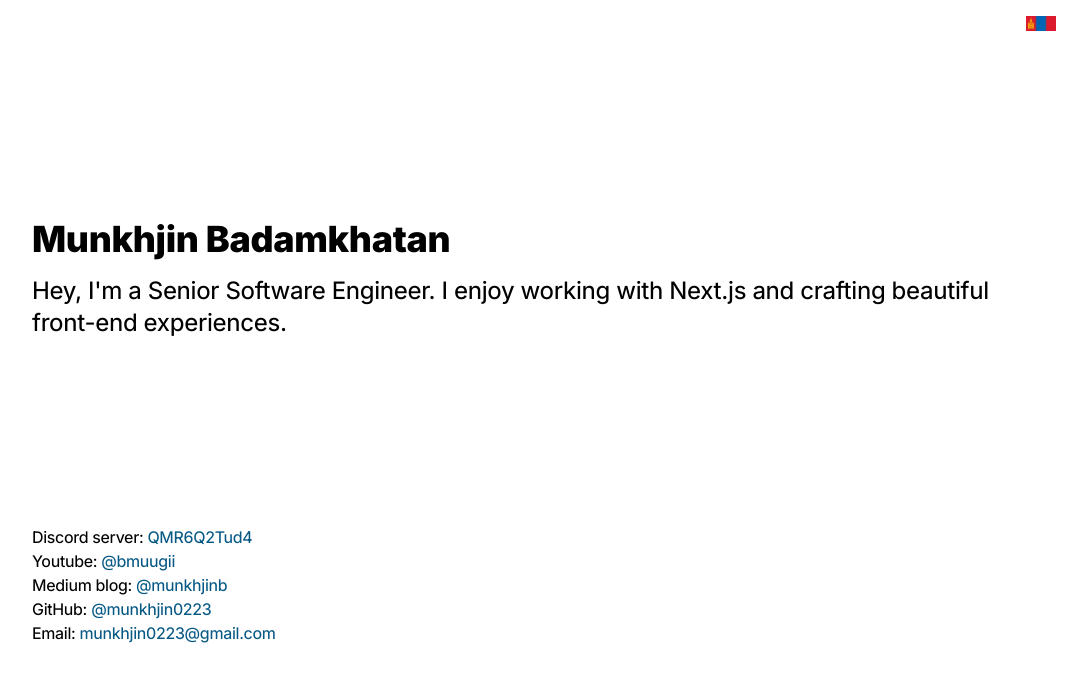
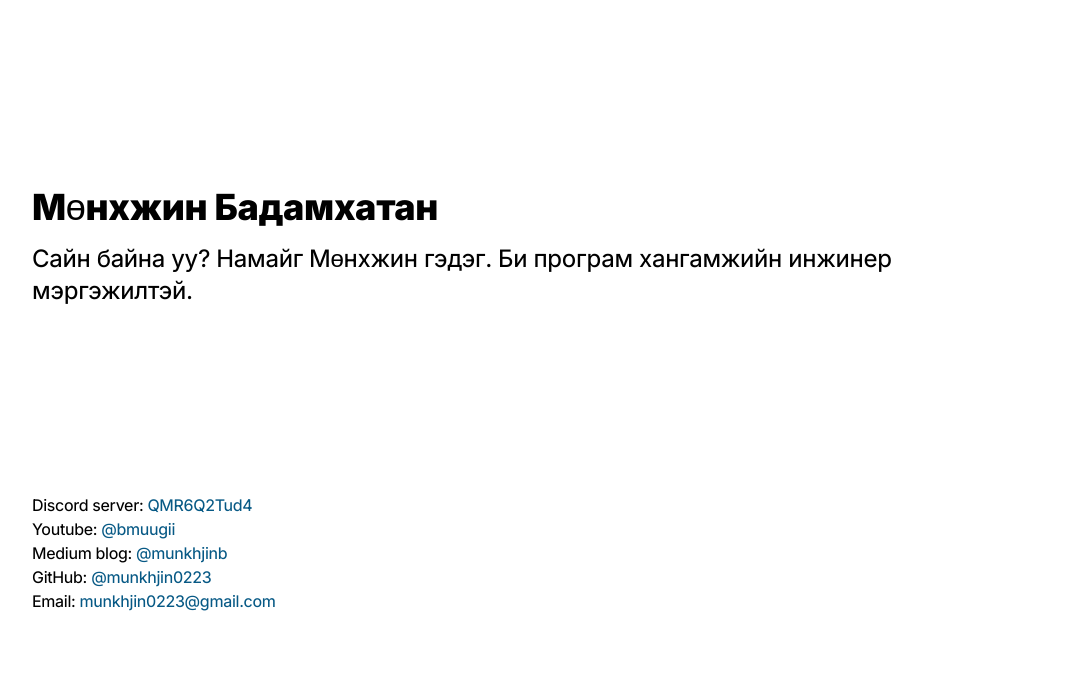
Before and after one commit to munkhjin0223/munkhjin, a Next.js app: page / in a window 1280 px wide. Before the commit this address led to /en. Shown: the top 682 px of the page, without its empty margins (96-1183 px from the left). Built offline with nearby package versions, Linux system fonts and the light colour scheme.

Commit message:
disable lang

```diff
--- a/src/app/[lang]/dictionaries.ts
+++ /dev/null
@@ -1,8 +0,0 @@
-import 'server-only';
-
-const dictionaries = {
-  en: () => import('./dictionaries/en.json').then((module) => module.default),
-  mn: () => import('./dictionaries/mn.json').then((module) => module.default),
-};
-
-export const getDictionary = async (locale) => dictionaries[locale]();
--- a/src/app/[lang]/dictionaries/en.json
+++ /dev/null
@@ -1,4 +0,0 @@
-{
-  "name": "Munkhjin Badamkhatan",
-  "description": "Hey, I'm a Senior Software Engineer. I enjoy working with Next.js and crafting beautiful front-end experiences."
-}
--- a/src/app/[lang]/dictionaries/mn.json
+++ /dev/null
@@ -1,4 +0,0 @@
-{
-  "name": "Мөнхжин Бадамхатан",
-  "description": "Сайн байна уу? Намайг Мөнхжин гэдэг. Би програм хангамжийн инжинер мэргэжилтэй."
-}
--- a/src/app/[lang]/page.tsx
+++ /dev/null
@@ -1,12 +0,0 @@
-import { getDictionary } from './dictionaries';
-
-export default async function Page({ params: { lang } }) {
-  const dict = await getDictionary(lang); // en
-
-  return (
-    <div>
-      <h1 className='text-4xl pb-4'>{dict.name}</h1>
-      <article className='text-2xl'>{dict.description}</article>
-    </div>
-  );
-}
--- a/src/app/[lang]/layout.tsx
+++ b/src/app/layout.tsx
@@ -1,6 +1,4 @@
-import Link from 'next/link';
-import Image from 'next/image';
-import Footer from '../../components/Footer';
+import Footer from '@/components/Footer';
 import './layout.css';
 
 import { Inter } from 'next/font/google';
@@ -12,26 +10,11 @@ export const metadata = {
   description: 'Munkhjin`s Portfolio Website',
 };
 
-export async function generateStaticParams() {
-  return [{ lang: 'en' }, { lang: 'mn' }];
-}
-
-const generateLink = (lang: string) => {
-  const switchedLang = lang === 'en' ? 'mn' : `en`;
-
-  return (
-    <Link className='float-right' href={`/${switchedLang}`}>
-      <Image alt='flag' width='30' height='30' src={`/images/${switchedLang}.png`} />
-    </Link>
-  );
-};
-
 export default function RootLayout({ children, params }: { children: React.ReactNode; params: any }) {
   return (
     <html lang={params.lang}>
       <body className={inter.className}>
         <div className='mx-auto max-w-3xl px-4 sm:px-6 xl:max-w-5xl xl:px-0'>
-          <header className='text-4xl py-4'>{generateLink(params.lang)}</header>
           <div className='flex h-screen flex-col justify-evenly'>
             {children}
             <Footer />
--- /dev/null
+++ b/src/app/page.tsx
@@ -0,0 +1,10 @@
+export default async function Page() {
+  return (
+    <div>
+      <h1 className='text-4xl pb-4'>Мөнхжин Бадамхатан</h1>
+      <article className='text-2xl'>
+        Сайн байна уу? Намайг Мөнхжин гэдэг. Би програм хангамжийн инжинер мэргэжилтэй.
+      </article>
+    </div>
+  );
+}
--- a/src/components/Footer.tsx
+++ b/src/components/Footer.tsx
@@ -1,4 +1,3 @@
-import Link from 'next/link';
 import { FunctionComponent } from 'react';
 
 interface FooterProps {}
```
Also changed, not shown: tsconfig.json (+7 -15 lines), src/app/layout.css (renamed from src/app/[lang]/layout.css), src/components/Header.tsx (added).
